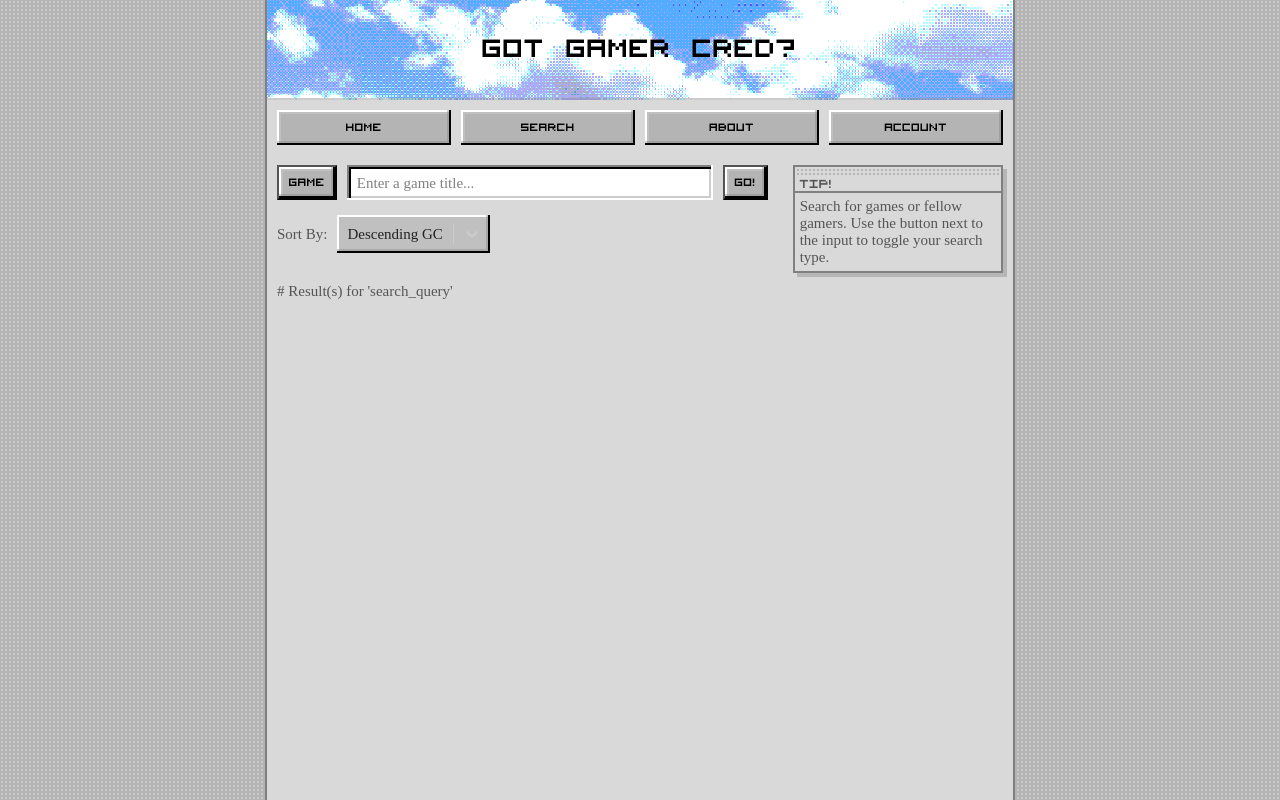
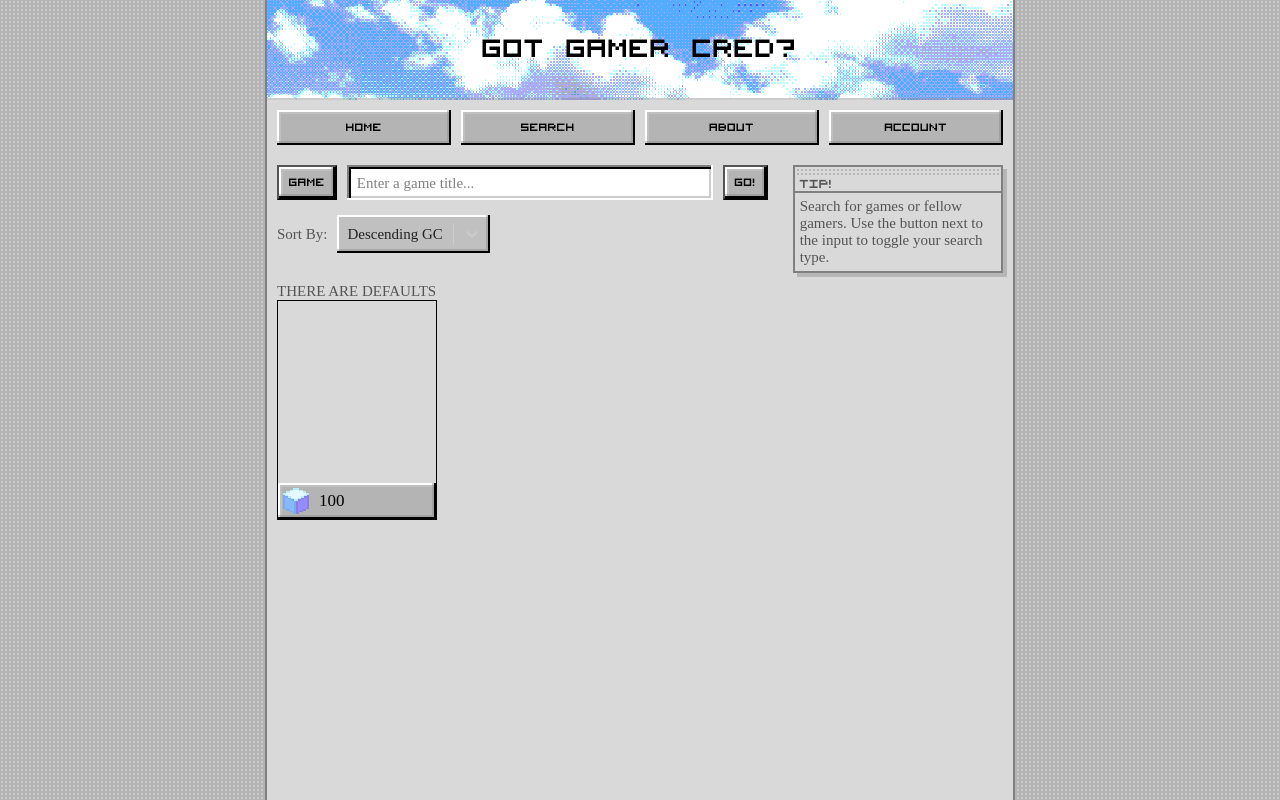
Before and after one commit to josedrios/my-gamer-cred, a React (Vite) app in the folder frontend/: page /search in a window 1280 px wide. Built offline with nearby package versions, Linux system fonts and the light colour scheme; a web font is replaced by a local one.

Commit message:
Started on game card prototype

```diff
--- /dev/null
+++ b/frontend/src/components/UI/Cards.jsx
@@ -0,0 +1,13 @@
+export function GameCard({ gc = 100 }) {
+  return (
+    <div className="game-card">
+      <div className="game-card-info">
+        <p className="game-card-gc">
+          {' '}
+          <img src="/images/gc.png" className="pixel-art" alt="" />
+          {gc}
+        </p>
+      </div>
+    </div>
+  );
+}
--- a/frontend/src/pages/Home.jsx
+++ b/frontend/src/pages/Home.jsx
@@ -43,7 +43,7 @@ function Currency() {
     <>
       <h2 className="page-subheader">What is Gamer Cred?</h2>
       <p>This is the most valuable currency in the universe:</p>
-      <img src="/images/gc.png" alt="" className='pixel-art gc-unit' id='gc-unit-home'/>
+      <img src="/images/gc.png" alt="" className='pixel-art' id='gc-unit-home'/>
       <p id='gc-unit-label'>
         {' '}
         <WaveText text={'GAMER CRED'} />!
--- a/frontend/src/pages/Search.jsx
+++ b/frontend/src/pages/Search.jsx
@@ -1,6 +1,7 @@
 import { useState } from 'react';
 import DropDown from '../components/UI/DropDown';
 import InfoBox from '../components/UI/InfoBox';
+import { GameCard } from '../components/UI/Cards';
 
 export default function Search() {
   const [searchForm, setSearchForm] = useState({
@@ -14,7 +15,11 @@ export default function Search() {
       <div className="content" id="search-content">
         <Header searchForm={searchForm} setSearchForm={setSearchForm} />
         <Sort searchForm={searchForm} setSearchForm={setSearchForm} />
-        <Results />
+        {searchForm.query === '' ? (
+          <Defaults />
+        ) : (
+          <Results searchForm={searchForm} />
+        )}
       </div>
       <Aside />
     </>
@@ -45,7 +50,7 @@ function Header({ searchForm, setSearchForm }) {
 
   return (
     <form action="" id="search-header" onSubmit={e => handleSubmit(e)}>
-      <button onClick={e => toggleType(e)}>
+      <button type="button" onClick={e => toggleType(e)}>
         {searchForm.searchType.toUpperCase()}
       </button>
       <input
@@ -54,6 +59,10 @@ function Header({ searchForm, setSearchForm }) {
         placeholder={`Enter a ${
           searchForm.searchType === 'game' ? 'game title' : 'player name'
         }...`}
+        value={searchForm.query}
+        onChange={e =>
+          setSearchForm(prev => ({ ...prev, query: e.target.value }))
+        }
       />
       <button type="submit">GO!</button>
     </form>
@@ -89,11 +98,20 @@ function Sort({ searchForm, setSearchForm }) {
   );
 }
 
-function Results() {
+function Results({ searchForm }) {
   return (
     <div id="search-results-container">
-      <p id="results-count"># Result(s) for 'search_query'</p>
+      <p id="results-count"># Result(s) for '{searchForm.query}'</p>
       <div id="results-layout"></div>
+    </div>
+  );
+}
+
+function Defaults() {
+  return (
+    <div id="search-defaults-container">
+      <p>THERE ARE DEFAULTS</p>
+      <GameCard />
     </div>
   );
 }
--- /dev/null
+++ b/frontend/src/styles/abstracts/_mixins.scss
@@ -0,0 +1,14 @@
+@mixin old-style {
+  background-color: $primary-bg;
+  box-shadow: inset -1px -1px 0 1px black, inset -3px -3px 0 1px $tertiary-color,
+    inset 0px 0px 0 2px white, inset 2px 2px 0px 2px $secondary-color;
+  text-decoration: none;
+  color: black;
+
+  &:hover {
+    box-shadow: inset -1px -1px 0 1px white,
+      inset -3px -3px 0 1px $secondary-color, inset 0px 0px 0 2px black,
+      inset 2px 2px 0px 2px $tertiary-color;
+    background-color: $primary-bg;
+  }
+}
--- a/frontend/src/styles/components/_buttons.scss
+++ b/frontend/src/styles/components/_buttons.scss
@@ -10,16 +10,5 @@ button {
   align-items: center;
   justify-content: center;
 
-  background-color: $primary-bg;
-  box-shadow: inset -1px -1px 0 1px black, inset -3px -3px 0 1px $tertiary-color,
-    inset 0px 0px 0 2px white, inset 2px 2px 0px 2px $secondary-color;
-  text-decoration: none;
-  color: black;
-
-  &:hover {
-    box-shadow: inset -1px -1px 0 1px white,
-      inset -3px -3px 0 1px $secondary-color, inset 0px 0px 0 2px black,
-      inset 2px 2px 0px 2px $tertiary-color;
-    background-color: $primary-bg;
-  }
+  @include old-style;
 }
--- /dev/null
+++ b/frontend/src/styles/components/_cards.scss
@@ -0,0 +1,34 @@
+.game-card {
+  border: 1px solid black;
+  height: 220px;
+  width: 160px;
+  display: flex;
+  align-items: end;
+
+  .game-card-info {
+    @include old-style;
+    pointer-events: none;
+    padding: $spacing-xs;
+    width: 100%;
+    display: flex;
+    flex-direction: column;
+    gap: $spacing-xs;
+
+    .game-card-gc {
+      display: flex;
+      flex-direction: row;
+      gap: $spacing-sm;
+      align-items: center;
+      font-size: $font-size-lg;
+
+      img {
+        height: 26px;
+      }
+    }
+  }
+}
+
+.game-card:hover {
+    cursor: pointer;
+    box-shadow: 4px 4px 0px 0px $tertiary-color;
+}
--- a/frontend/src/styles/main.scss
+++ b/frontend/src/styles/main.scss
@@ -1,5 +1,8 @@
+// ABSTRACT FILES
+@import './abstracts/_variables';
+@import './abstracts/_mixins';
+
 // BASE FILES
-@import './base/_variables';
 @import './base/_typography';
 @import './base/_reset';
 @import './base/_base';
@@ -18,6 +21,7 @@
 
 // COMPONENTS SASS FILES
 @import './components/_buttons';
+@import './components/_cards';
 @import './components/_inputs';
 @import './components/_icons';
 @import './components/_infobox';
```
Also changed, not shown: frontend/src/assets/icons/search.svg (added), frontend/src/styles/abstracts/_variables.scss (renamed from frontend/src/styles/base/_variables.scss).
